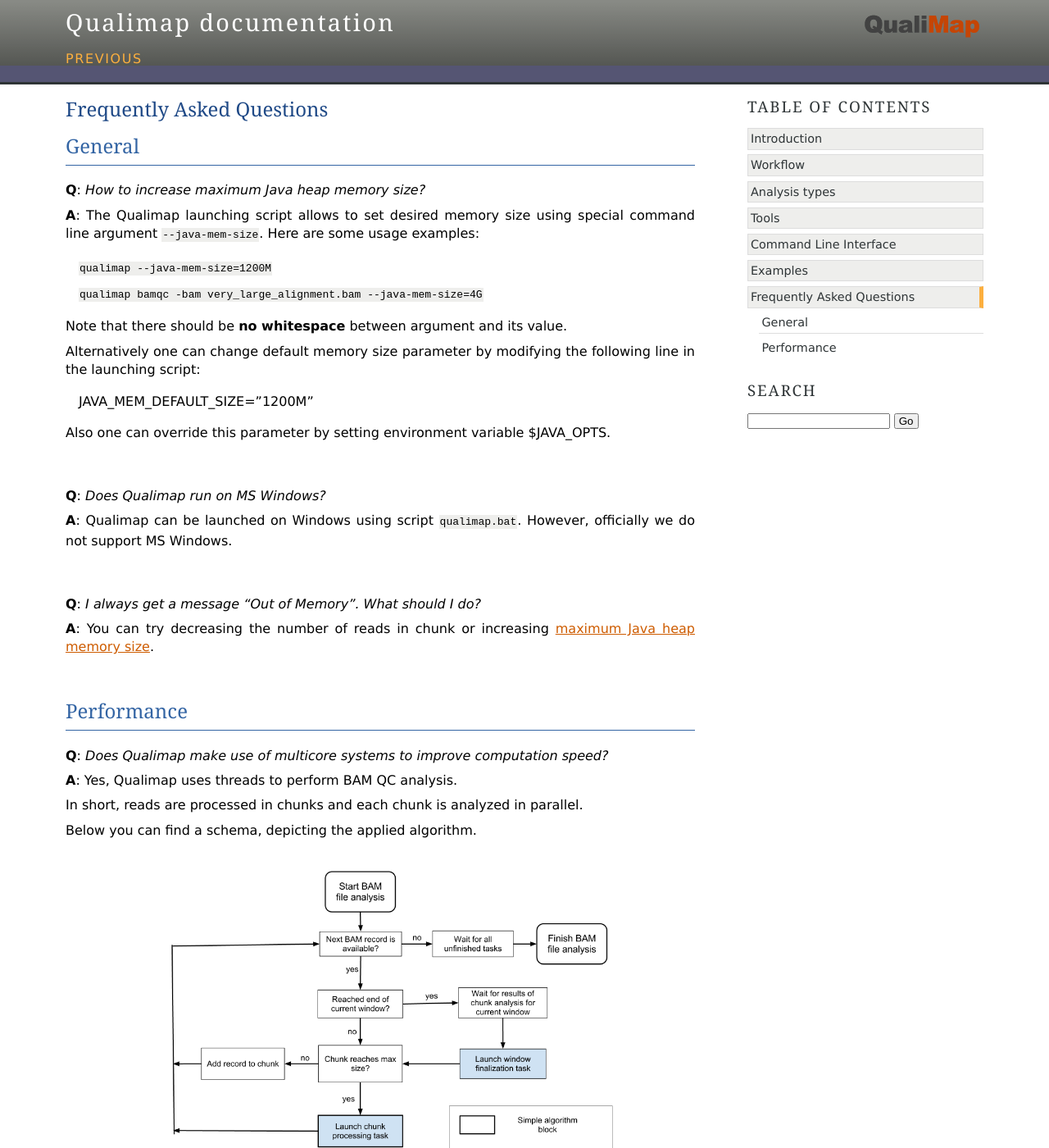
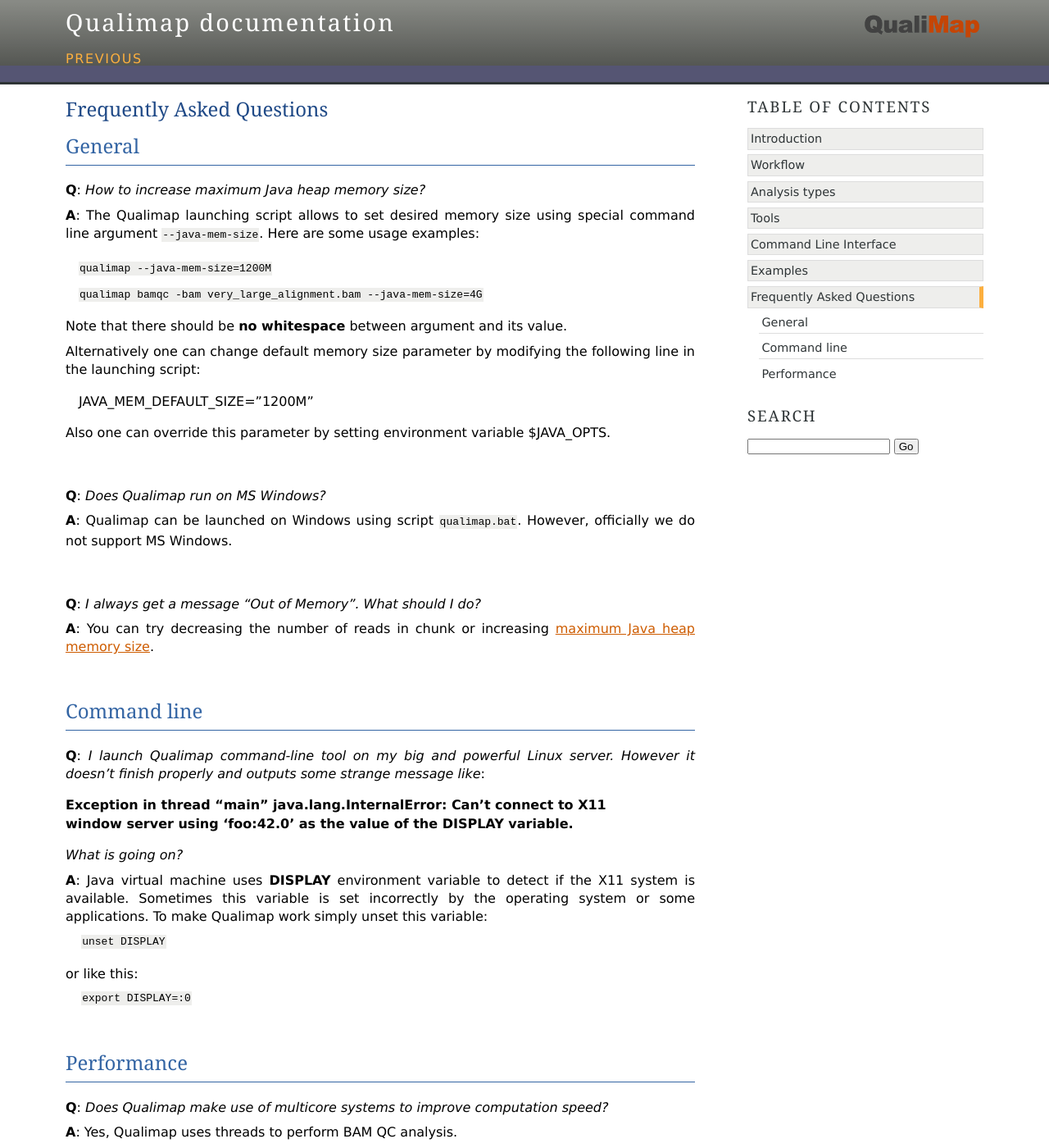
Before and after one commit to scchess/Qualimap, a Sphinx documentation site: the page built from doc/faq.rst, in a window 1280 px wide and 1400 px high. Shown: the whole window at 82% size. Built offline with Sphinx 7.4.7, drawn with Linux system fonts in a browser that asks for light colours.

Commit message:
Updating documentation

```diff
--- a/doc/command_line.rst
+++ b/doc/command_line.rst
@@ -13,6 +13,8 @@ Each analysis type presented in QualiMap GUI is also available as command line t
 :guilabel:`<tool_name>` is the name of the desired analysis. This could be: :ref:`bamqc<cmdline-bamqc>`, :ref:`countsqc<cmdline-countsqc>`, :ref:`clustering<cmdline-clustering>` or :ref:`counts<cmdline-counts>`.
 
 :guilabel:`<tool_options>` are specific to each type analysis. If not option is provided for the specific tool a full list of available options will be shown
+
+.. note:: If you are using Qualimap on Unix server without X11 system, make sure that the DISPLAY environment variable is unset. Otherwise this might result in problems when running Qualimap. :ref:`Here<x11problem>` is an instruction how to solve this issue.
 
 To show available tools use command::
 
--- a/doc/faq.rst
+++ b/doc/faq.rst
@@ -41,6 +41,24 @@ Also one can override this parameter by setting environment variable $JAVA_OPTS.
 
 |
 
+Command line
+------------
+.. _x11problem:
+
+**Q**: *I launch Qualimap command-line tool on my big and powerful Linux server. However it doesn't finish properly and outputs some strange message like*:
+
+| **Exception in thread "main" java.lang.InternalError: Can't connect to X11**
+| **window server using 'foo:42.0' as the value of the DISPLAY variable.**
+
+*What is going on?*
+
+**A**: Java virtual machine uses **DISPLAY** environment variable to detect if the X11 system is available. Sometimes this variable is set incorrectly by the operating system or some applications. To make Qualimap work simply unset this variable:
+    :samp:`unset DISPLAY`
+or like this:
+    :samp:`export DISPLAY=:0`
+
+|
+
 Performance
 -----------
 
```
